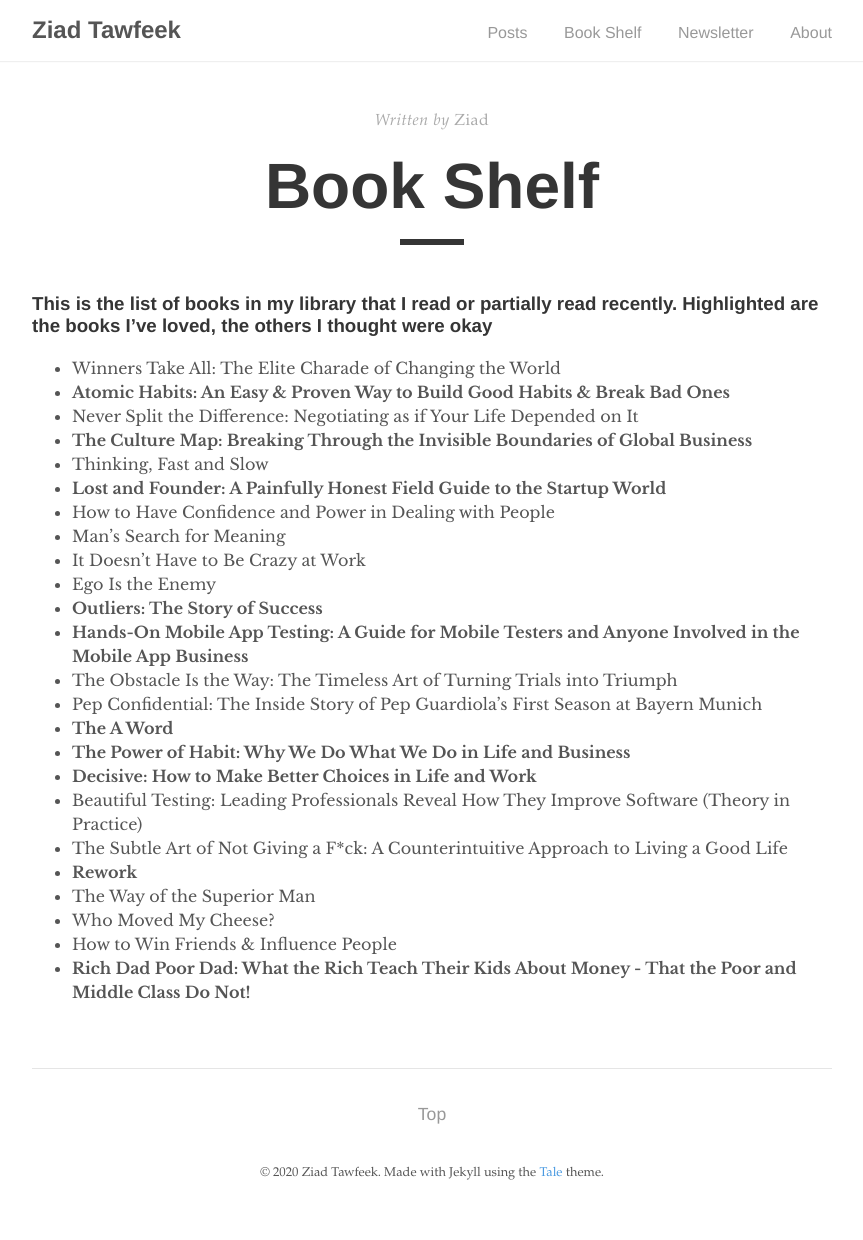
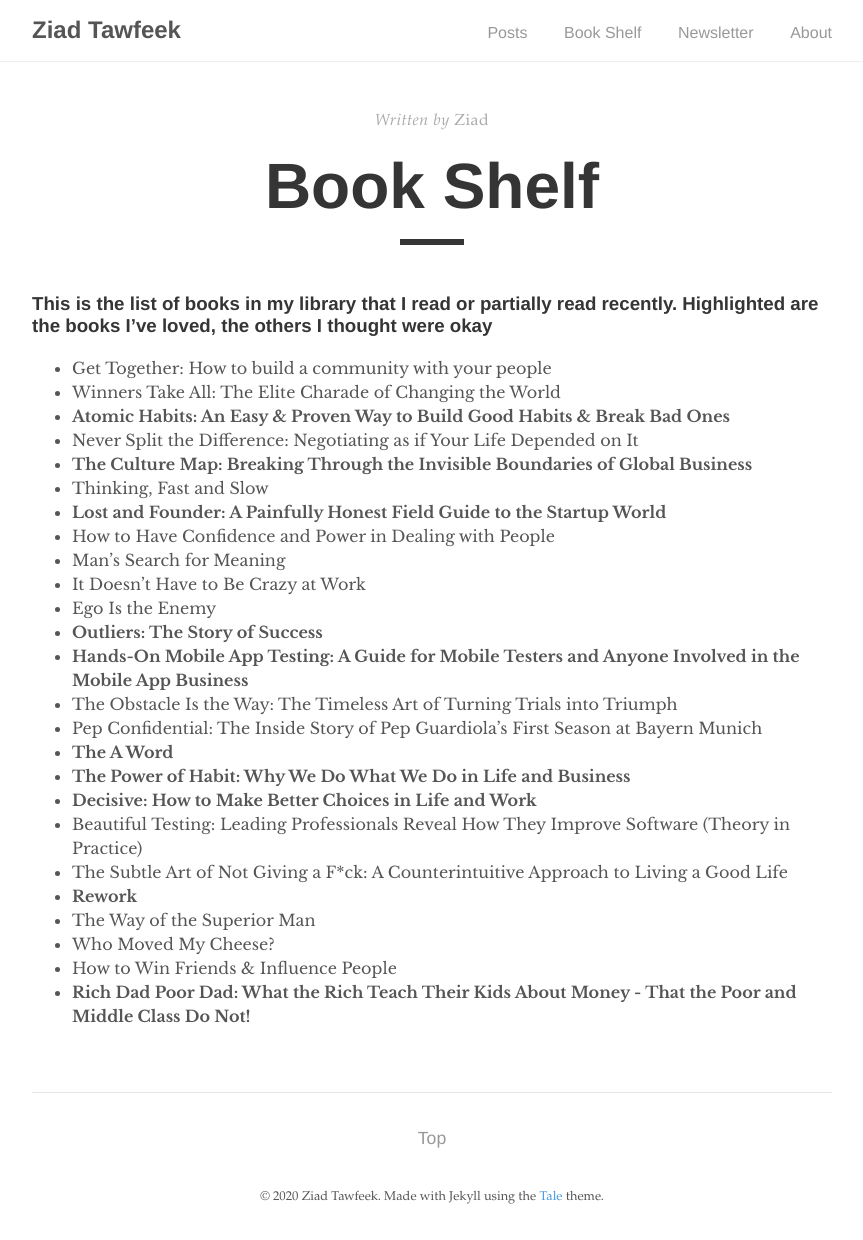
Before and after one commit to ziadtawfeek/web, a Jekyll site: the page built from _pages/book-shelf.md, in a window 1280 px wide. Shown: the whole page, without its empty margins (208-1071 px from the left). Built offline with Jekyll 4.4.1, drawn with Linux system fonts in a browser that asks for light colours; before the commit the page ends 1216 px from its top, so only the background shows below that.

Commit message:
Update book-shelf.md

```diff
--- a/_pages/book-shelf.md
+++ b/_pages/book-shelf.md
@@ -7,6 +7,7 @@ permalink: /book-shelf/
 
 ### This is the list of books in my library that I read or partially read recently. Highlighted are the books I’ve loved, the others I thought were okay
 
+- Get Together: How to build a community with your people
 - Winners Take All: The Elite Charade of Changing the World
 - **Atomic Habits: An Easy & Proven Way to Build Good Habits & Break Bad Ones**
 - Never Split the Difference: Negotiating as if Your Life Depended on It
```
